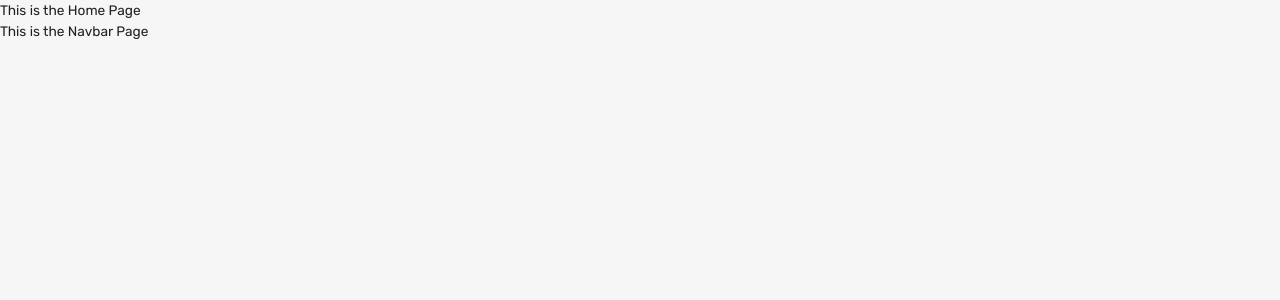
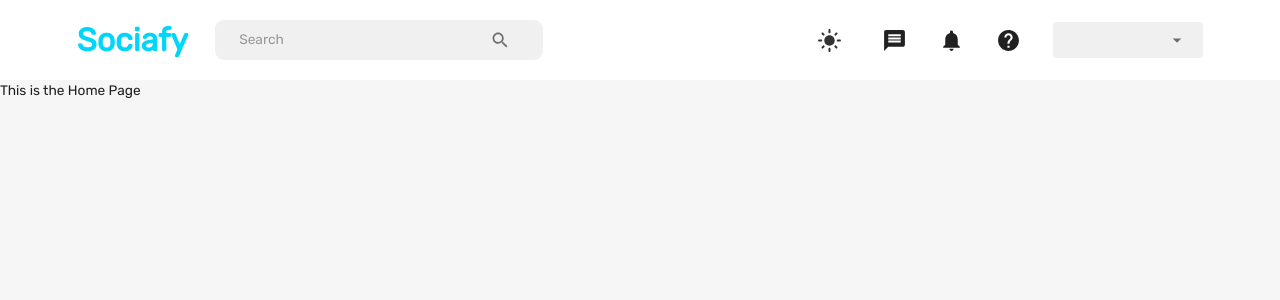
Before and after one commit to Vimu26/sociafy-react-app, a React (Create React App) app in the folder web/: page /home in a window 1280 px wide. Shown: the top 300 px of the page. Built offline with nearby package versions, Linux system fonts and the light colour scheme.

Commit message:
navbar done

```diff
--- a/web/src/App.js
+++ b/web/src/App.js
@@ -17,7 +17,8 @@
     <div className="app">
       <BrowserRouter>
         <ThemeProvider theme={theme}>
-          <CssBaseline/>
+          <CssBaseline />
+          <NavbarPage/>
           <Routes>
             <Route path="/Home" element={<HomePage></HomePage>}></Route>
             <Route path="/Login" element={<LoginPage></LoginPage>}></Route>
@@ -28,8 +29,6 @@
           </Routes>
         </ThemeProvider>
       </BrowserRouter>
-
-      <NavbarPage></NavbarPage>
     </div>
   );
 }
--- a/web/src/scence/navbar/navbar.page.jsx
+++ b/web/src/scence/navbar/navbar.page.jsx
@@ -1,30 +1,122 @@
-// import { useState } from "react";
-// import {
-//   Box,
-//   IconButton,
-//   InputBase,
-//   Typography,
-//   Select,
-//   MenuItem,
-//   FormControl,
-//   useTheme,
-//   useMediaQuery
-// } from "@mui/material";
-// import {
-//   Search,
-//   Message,
-//   DarkMode,
-//   LightMode,
-//   Notifications,
-//   Help,
-//   Menu,
-//   Close
-// } from "@mui/icons-material";
-// import { UseDispatch, UseSelector } from "react-redux";
-// import { FlexBetween } from "components/FlexBetween.jsx";
-// import { useNavigate } from "react-router-dom";
+import { useState } from "react";
+import {
+  Box,
+  IconButton,
+  InputBase,
+  Typography,
+  Select,
+  MenuItem,
+  FormControl,
+  useTheme,
+  useMediaQuery
+} from "@mui/material";
+import {
+  Search,
+  Message,
+  DarkMode,
+  LightMode,
+  Notifications,
+  Help,
+  Menu,
+  Close
+} from "@mui/icons-material";
+import { useSelector, useDispatch } from "react-redux";
+import FlexBetween from "../../components/FlexBetween";
+import { useNavigate } from "react-router-dom";
+import { setMode, setLogout } from "state";
 
 const NavbarPage = () => {
-  return <div> This is the Navbar Page </div>;
+  const [isMobileMenuToggled, setIsMobileMenuToggled] = useState(false);
+  const dispatch = useDispatch();
+  const navigate = useNavigate();
+  const user = useSelector((state) => state.user);
+  const isNonMobileScreens = useMediaQuery("(min-width:960px)");
+
+  const theme = useTheme();
+  const neutralLight = theme.palette.neutral.light;
+  const dark = theme.palette.neutral.dark;
+  const background = theme.palette.background.default;
+  const primaryLight = theme.palette.primary.light;
+  const alt = theme.palette.background.alt;
+
+  const fullName = `${user?.first_name} ${user?.last_name}`;
+
+  return (
+    <Box>
+      <FlexBetween padding="1rem 6%" backgroundColor={alt}>
+        <FlexBetween gap="1.7rem">
+          <Typography
+            fontWeight="bold"
+            fontSize="clamp(1rem, 2rem, 2.5rem)"
+            color="primary"
+            onClick={() => navigate("/home")}
+            sx={{
+              "&:hover": { color: primaryLight, cursor: "pointer" }
+            }}
+          >
+            Sociafy
+          </Typography>
+          {isNonMobileScreens && (
+            <FlexBetween
+              backgroundColor={neutralLight}
+              borderRadius="9px"
+              gap="3rem"
+              padding="0.1rem 1.5rem"
+            >
+              <InputBase placeholder="Search" />
+              <IconButton>
+                <Search />
+              </IconButton>
+            </FlexBetween>
+          )}
+        </FlexBetween>
+
+        {isNonMobileScreens ? (
+          <FlexBetween gap="2rem">
+            <IconButton onClick={() => dispatch(setMode())}>
+              {theme.palette.mode === "dark" ? (
+                <DarkMode sx={{ fontSize: "25px" }} />
+              ) : (
+                <LightMode sx={{ color: dark, fontSize: "25px" }} />
+              )}
+            </IconButton>
+            <Message sx={{ fontSize: "25px" }} />
+            <Notifications sx={{ fontSize: "25px" }} />
+            <Help sx={{ fontSize: "25px" }} />
+            <FormControl variant="standard" value={fullName}>
+              <Select
+                sx={{
+                  backgroundColor: neutralLight,
+                  width: "150px",
+                  borderRadius: "0.25rem",
+                  p: "0.25rem 1rem",
+                  "& .MuiSvgIcon-root": {
+                    pr: "0.25rem",
+                    width: "3rem"
+                  },
+                  "& .MuiSelect-select:focus": {
+                    backgroundColor: neutralLight
+                  }
+                }}
+                input={<InputBase />}
+              >
+                <MenuItem value={fullName}>
+                  <Typography>{fullName}</Typography>
+                </MenuItem>
+                <MenuItem onClick={() => dispatch(setLogout())}>
+                  Log Out
+                </MenuItem>
+              </Select>
+            </FormControl>
+          </FlexBetween>
+        ) : (
+          <IconButton
+            onClick={() => setIsMobileMenuToggled(!isMobileMenuToggled)}
+          ></IconButton>
+        )}
+      </FlexBetween>
+    </Box>
+  );
 };
+
 export default NavbarPage;
```
